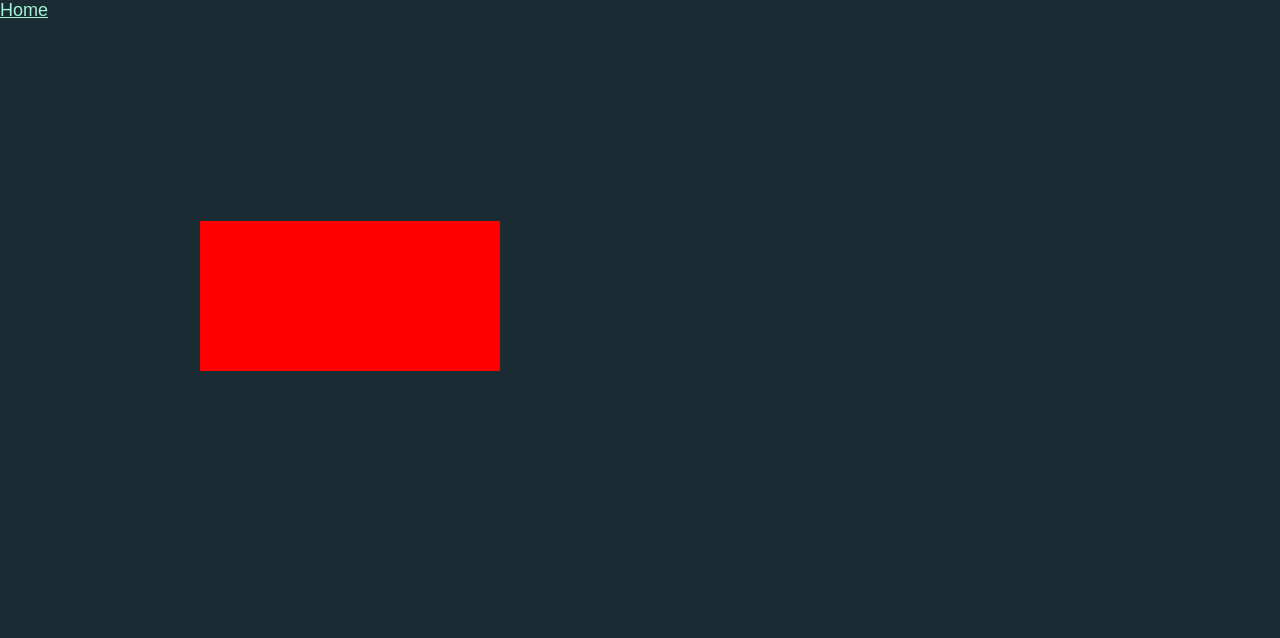
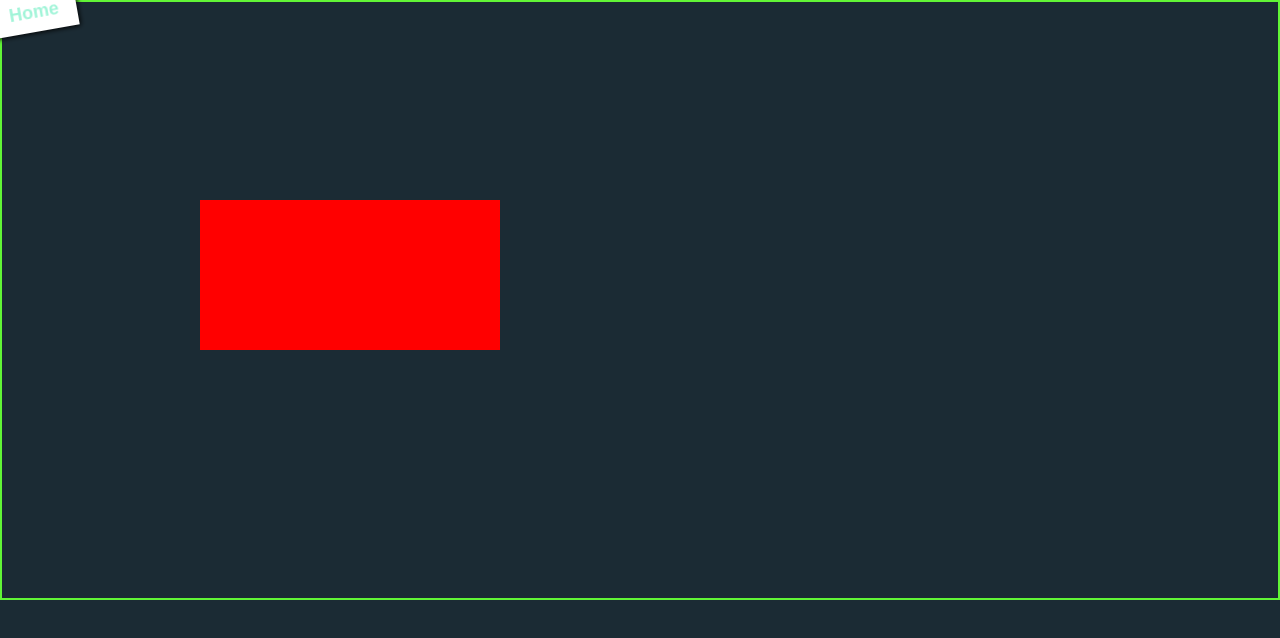
Before and after one commit to DingoEatingFuzz/as3-animation, a website built with Vite: page chapter1/index.html in a window 1280 px wide. Built offline with nearby package versions, Linux system fonts and the light colour scheme.

Commit message:
Home link to use on chapter pages

```diff
--- a/style.css
+++ b/style.css
@@ -7,6 +7,7 @@
   --c-link: #28f2ae;
   --c-link-v: #5dc7ce;
   --c-link-h: #a1f4d8;
+  --c-accent: #61f536;
 }
 
 a {
@@ -42,3 +43,20 @@ ol, ul {
   max-width: 900px;
   margin: auto;
 }
+
+.home-link {
+  position: fixed;
+  top: -0.4rem;
+  left: -0.5rem;
+  background: white;
+  color: var(--c-bg);
+  padding: 0.5rem 1rem;
+  text-decoration: none;
+  font-weight: bold;
+  transform: rotate(-10deg);
+  box-shadow: 0 0 5px 1px black;
+}
+
+.home-link:visited {
+  color: var(--c-bg);
+}
```
Also changed, not shown: index.html (+1 -1 lines).
